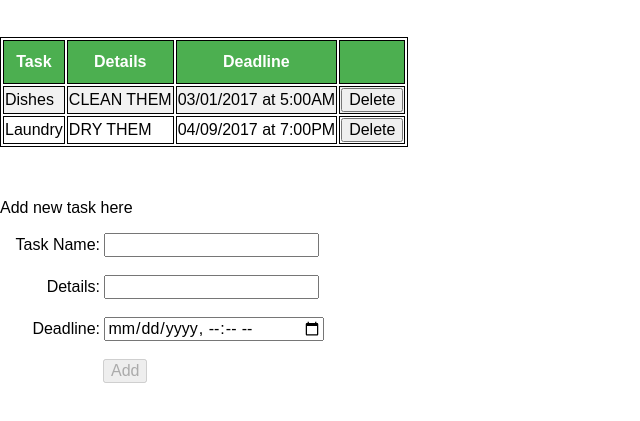
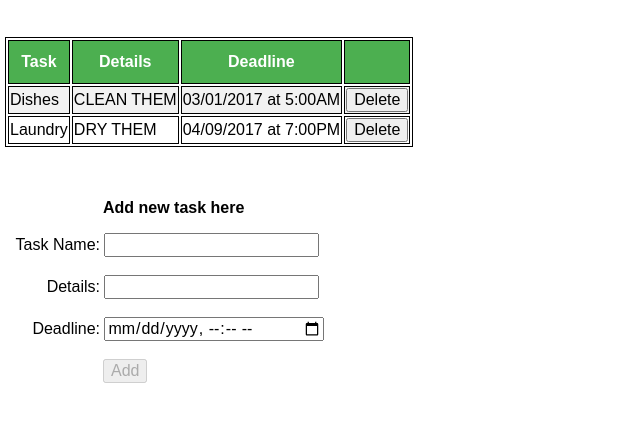
Before and after one commit to kntnguyen94/To-Do-List-Builder, a plain HTML site: page To-Do List Builder/index.html in a window 1280 px wide. Shown: the part 61-482 px from the top of the page, without its empty margins (0-640 px from the left). Drawn offline with nearby package versions, Linux system fonts and the light colour scheme.

Commit message:
Formatting

```diff
--- a/To-Do List Builder/index.html
+++ b/To-Do List Builder/index.html
@@ -33,7 +33,7 @@
         </table>
         <br><br>
         <form id = "newTaskForm" name = "newTaskForm" onsubmit="this.reset()" ng-submit="addTask(taskInfo)">
-            <p>Add new task here</p>
+            <p id = "newTaskMsg"><strong>Add new task here</strong></p>
             <label class = "formLabel">Task Name: </label>
                 <input type="text" name="taskName" ng-model="taskInfo.taskName" ng-required = "true" />
                 <span class = "error-message" ng-show="newTaskForm.taskName.$dirty && newTaskForm.taskName.$error.required">Must enter task name</span>
--- a/To-Do List Builder/sass/2-sections/_index-table.sass
+++ b/To-Do List Builder/sass/2-sections/_index-table.sass
@@ -2,6 +2,7 @@ body
     #toDoDiv
         #toDoTable
             border: 1px solid black
+            margin-left: 5px
             td
                 border: 1px solid black
             th
@@ -16,6 +17,8 @@ body
                 &:hover
                     background-color: #ddd
         #newTaskForm
+            #newTaskMsg
+                margin-left: 103px
             .formLabel
                 display: inline-block
                 width: 100px
```
Also changed, not shown: To-Do List Builder/main.css, 1 other file.
